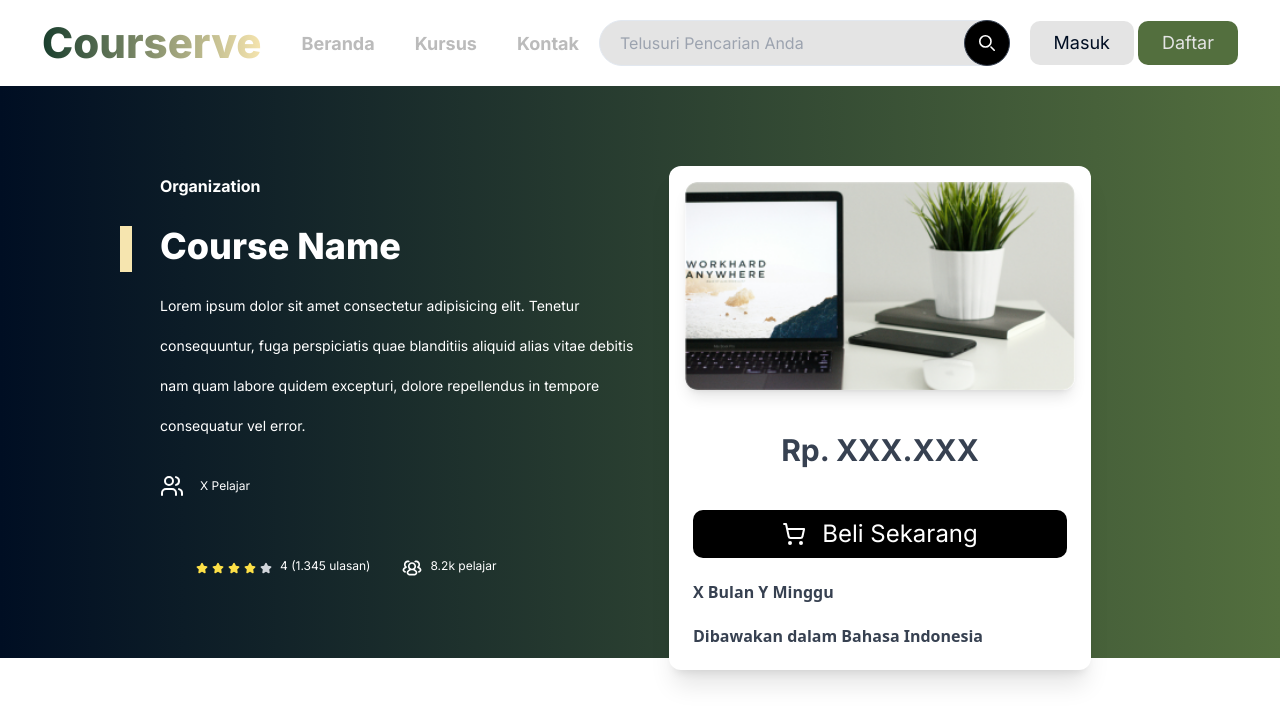
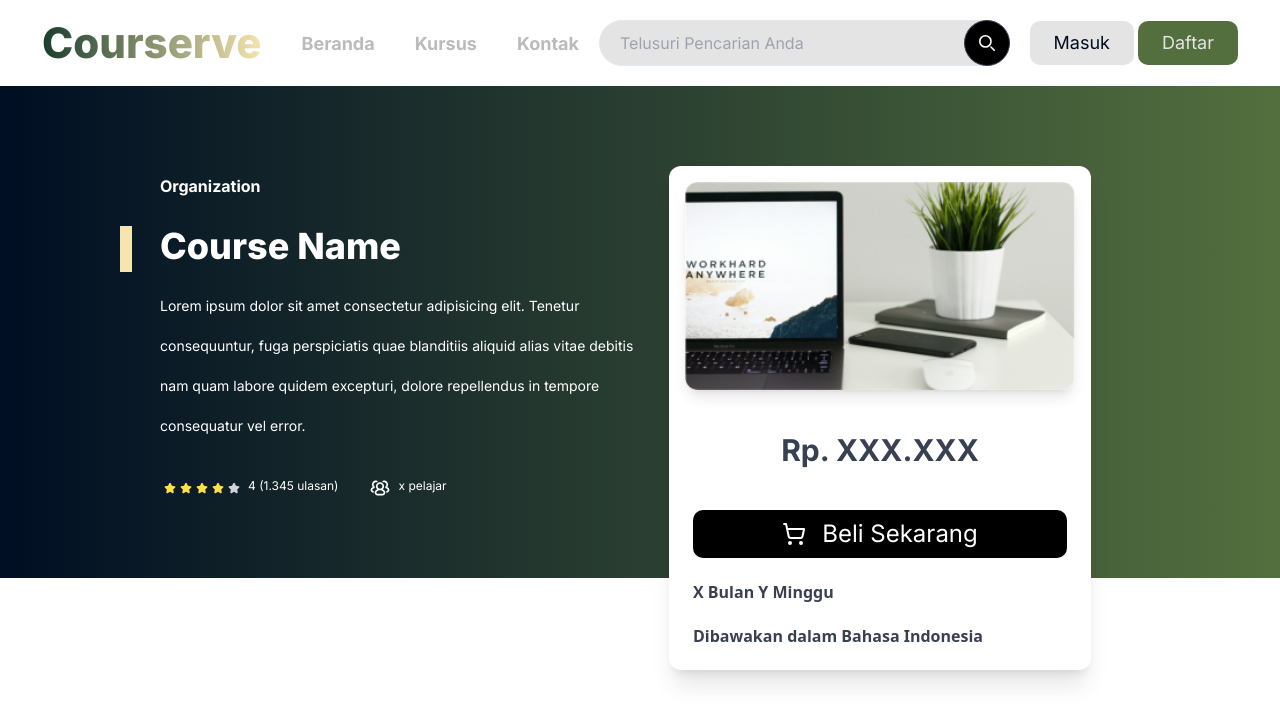
Before and after one commit to hmutaz/Courserve, a Next.js app: page /course in a window 1280 px wide. Shown: the top 724 px of the page. Built offline with nearby package versions, Linux system fonts and the light colour scheme; no server answers.

Commit message:
Update Rating and people final

```diff
--- a/src/app/course/page.tsx
+++ b/src/app/course/page.tsx
@@ -36,11 +36,7 @@ const Course = () => {
                     <p className="text-[14px] leading-10 text-white">
                         Lorem ipsum dolor sit amet consectetur adipisicing elit. Tenetur consequuntur, fuga perspiciatis quae blanditiis aliquid alias vitae debitis nam quam labore quidem excepturi, dolore repellendus in tempore consequatur vel error.
                     </p>
-                    <span className='flex items-center gap-4 text-white text-xs leading-10'>
-                        <Users />
-                        X Pelajar
-                    </span>
-                    <div className="text-white px-8 flex gap-2 mt-8">
+                    <div className="text-white flex gap-2 mt-3">
                             <Rating />
                             <p className="text-xs mr-6">4 (1.345 ulasan)</p>
                             <Image
@@ -49,7 +45,7 @@ const Course = () => {
                                 height={23}
                                 alt="People Icon"
                             />
-                            <p className="text-xs">8.2k pelajar</p>
+                            <p className="text-xs">x pelajar</p>
                     </div>
                 </div>
                 <div className='flex justify-center relative'>
```
